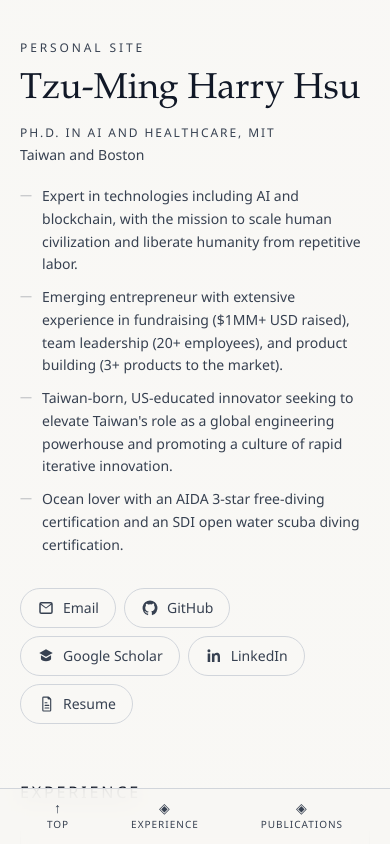
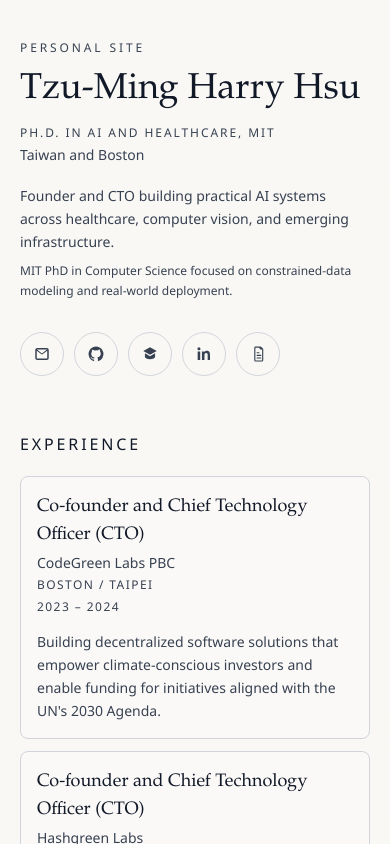
Before and after one commit to stmharry/stmharry.github.io, a React (Vite) app: page / in a window 390 px wide. Shown: the top 844 px of the page. Built offline with nearby package versions, Linux system fonts and the light colour scheme.

Commit message:
💄 style(ui): refine hero, actions, and responsive publication media
Make hero presentation full-width and lighter, switch profile links to
icon-only circular actions, and use desktop rail plus mobile top media
hooks for publication thumbnails while aligning resume URL/output path.

```diff
--- a/src/App.tsx
+++ b/src/App.tsx
@@ -10,34 +10,12 @@
   const webExperience = getWebExperience(cvContent);
 
   return (
-    <>
     <main id="top" className="mx-auto w-full max-w-5xl px-5 py-8 sm:px-8 sm:py-12 lg:px-10 lg:py-14">
       <Hero profile={webProfile} />
       <PrimaryLinks links={cvContent.profile.links} />
       <ExperienceSection items={webExperience} />
       <PublicationsSection publications={cvContent.publications} topics={cvContent.topics} />
     </main>
-
-      <nav
-        aria-label="Jump to section"
-        className="fixed bottom-0 left-0 right-0 z-50 flex items-center justify-around border-t border-(--line) bg-[color:color-mix(in_oklab,var(--paper),transparent_15%)] px-4 py-2 backdrop-blur-md sm:hidden"
-      >
-        <a href="#top" className="flex flex-col items-center gap-0.5 px-3 py-1 text-[10px] tracking-[0.1em] text-(--ink-700) uppercase hover:text-(--ink-900)">
-          <span aria-hidden="true" className="text-sm leading-none">↑</span>
-          Top
-        </a>
-        <a href="#experience-heading" className="flex flex-col items-center gap-0.5 px-3 py-1 text-[10px] tracking-[0.1em] text-(--ink-700) uppercase hover:text-(--ink-900)">
-          <span aria-hidden="true" className="text-sm leading-none">◈</span>
-          Experience
-        </a>
-        <a href="#publications-heading" className="flex flex-col items-center gap-0.5 px-3 py-1 text-[10px] tracking-[0.1em] text-(--ink-700) uppercase hover:text-(--ink-900)">
-          <span aria-hidden="true" className="text-sm leading-none">◈</span>
-          Publications
-        </a>
-      </nav>
-
-      <div className="h-14 sm:hidden" aria-hidden="true" />
-    </>
   );
 }
 
--- a/src/components/Hero.tsx
+++ b/src/components/Hero.tsx
@@ -6,21 +6,15 @@
 
 export const Hero = ({ profile }: HeroProps) => {
   return (
-    <header className="mt-2 max-w-3xl sm:mt-4">
+    <header className="mt-2 w-full sm:mt-4">
       <p className="text-xs tracking-[0.24em] text-(--ink-700) uppercase">Personal site</p>
       <h1 className="mt-3 text-4xl leading-tight font-medium sm:mt-4 sm:text-6xl" style={{ fontFamily: "var(--font-serif)" }}>
         {profile.name}
       </h1>
       <p className="mt-3 text-xs tracking-[0.16em] text-(--ink-700) uppercase sm:mt-4 sm:text-sm">{profile.headline}</p>
       <p className="mt-1 text-sm text-(--ink-700)">{profile.location}</p>
-      <ul className="mt-5 max-w-2xl space-y-2.5">
-        {profile.summaryBullets.map((bullet, i) => (
-          <li key={i} className="flex items-start gap-2.5 text-sm leading-relaxed text-(--ink-700)">
-            <span className="mt-[0.2em] shrink-0 select-none text-xs opacity-35">—</span>
-            <span>{bullet}</span>
-          </li>
-        ))}
-      </ul>
+      <p className="mt-5 max-w-3xl text-sm leading-relaxed text-(--ink-700) sm:text-base">{profile.summaryLead}</p>
+      <p className="mt-2 max-w-3xl text-xs leading-relaxed text-(--ink-700) sm:text-sm">{profile.summaryNote}</p>
     </header>
   );
 };
--- a/src/components/PrimaryLinks.tsx
+++ b/src/components/PrimaryLinks.tsx
@@ -41,18 +41,18 @@
 export const PrimaryLinks = ({ links }: PrimaryLinksProps) => {
   return (
     <section aria-label="Primary links" className="mt-8 sm:mt-10">
-      <ul className="flex flex-wrap items-center gap-2 sm:gap-2.5">
+      <ul className="flex flex-wrap items-center gap-2.5 sm:gap-3">
         {links.map((link) => (
           <li key={link.label}>
             <a
               href={link.href}
               target={link.href.startsWith("mailto:") || link.href.startsWith("/") ? undefined : "_blank"}
               rel={link.href.startsWith("mailto:") || link.href.startsWith("/") ? undefined : "noreferrer"}
-              className="inline-flex h-10 items-center gap-2 rounded-full border border-(--line) bg-[color:color-mix(in_oklab,var(--paper),white_10%)] px-4 text-sm text-(--ink-700) transition hover:border-(--ink-700) hover:text-(--ink-900) focus-visible:outline-none focus-visible:ring-2 focus-visible:ring-(--ink-700)/40"
+              className="inline-flex h-11 w-11 items-center justify-center rounded-full border border-(--line) bg-[color:color-mix(in_oklab,var(--paper),white_10%)] text-(--ink-700) transition hover:border-(--ink-700) hover:text-(--ink-900) focus-visible:outline-none focus-visible:ring-2 focus-visible:ring-(--ink-700)/40"
               aria-label={`${link.label}: ${link.description}`}
+              title={`${link.label}: ${link.description}`}
             >
               {iconByType[link.icon]}
-              <span>{link.label}</span>
             </a>
           </li>
         ))}
--- a/src/components/PublicationsSection.tsx
+++ b/src/components/PublicationsSection.tsx
@@ -150,6 +150,19 @@
 
           return (
             <li key={publication.id} className="rounded-lg border border-(--line) bg-[color:color-mix(in_oklab,var(--paper),white_18%)] p-4 sm:p-5">
+              {publication.thumbnailPath ? (
+                <figure className="mb-3 overflow-hidden rounded-md border border-(--line) bg-[color:color-mix(in_oklab,var(--paper),black_4%)] p-1.5 sm:hidden">
+                  <div className="h-20 w-full">
+                    <img
+                      src={publication.thumbnailPath}
+                      alt={`${publication.title} thumbnail`}
+                      className="h-full w-full object-contain"
+                      loading="lazy"
+                    />
+                  </div>
+                </figure>
+              ) : null}
+
               <div className="flex items-start gap-3">
                 <div className="min-w-0 flex-1">
                   <div className="flex flex-wrap items-center gap-x-2 gap-y-1 text-xs tracking-[0.13em] text-(--ink-700) uppercase">
@@ -176,7 +189,7 @@
                 </div>
 
                 {publication.thumbnailPath ? (
-                  <figure className="shrink-0 overflow-hidden rounded-md border border-(--line) bg-[color:color-mix(in_oklab,var(--paper),black_4%)] p-1.5">
+                  <figure className="hidden shrink-0 overflow-hidden rounded-md border border-(--line) bg-[color:color-mix(in_oklab,var(--paper),black_4%)] p-1.5 sm:block">
                     <div className={`${mediaFrameClassByAspect[mediaAspect]} max-w-full`}>
                       <img
                         src={publication.thumbnailPath}
--- a/src/data/cv/content.ts
+++ b/src/data/cv/content.ts
@@ -56,7 +56,7 @@
       {
         icon: "resume",
         label: "Resume",
-        href: "/assets/resume/resume.pdf",
+        href: "/assets/resume/tzu-ming-harry-hsu-resume.pdf",
         description: "Full PDF",
       },
     ],
--- a/src/data/cv/selectors.ts
+++ b/src/data/cv/selectors.ts
@@ -4,7 +4,8 @@
   name: string;
   headline: string;
   location: string;
-  summaryBullets: string[];
+  summaryLead: string;
+  summaryNote: string;
 };
 
 export const getWebProfile = (content: CvContent): WebProfile => {
@@ -12,7 +13,9 @@
     name: content.profile.name,
     headline: content.profile.headline,
     location: content.profile.location,
-    summaryBullets: content.profile.summaryBullets,
+    summaryLead:
+      "Founder and CTO building practical AI systems across healthcare, computer vision, and emerging infrastructure.",
+    summaryNote: "MIT PhD in Computer Science focused on constrained-data modeling and real-world deployment.",
   };
 };
 
```
Also changed, not shown: 2 other files (tests, documents, lock files or other folders). Lines whose indentation alone changed are shown as unchanged.
